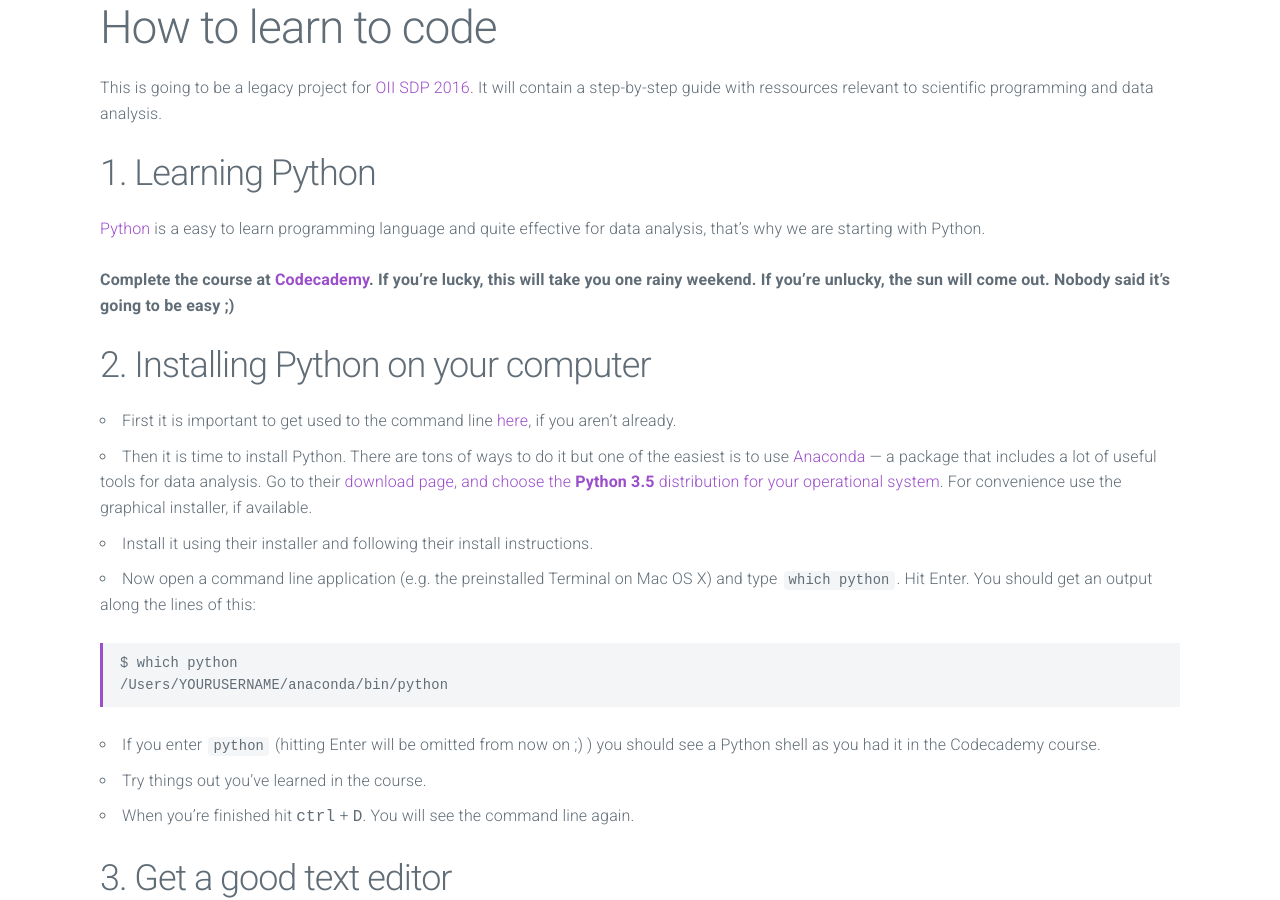
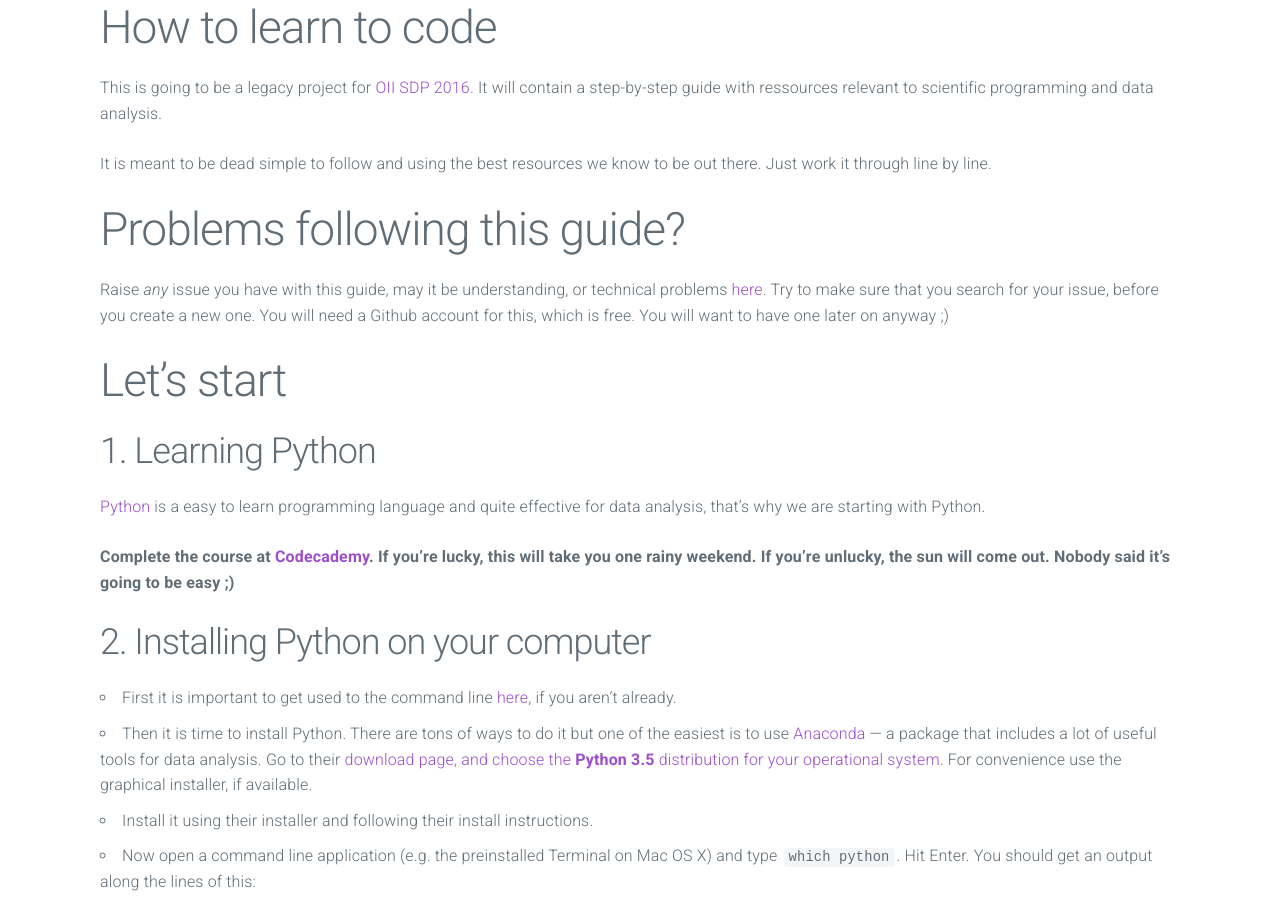
Before and after one commit to OII-SDP-2016/how-to-learn-to-code, a Jekyll site: the page built from index.md, in a window 1280 px wide and 900 px high. Built offline with Jekyll 4.4.1, drawn with Linux system fonts in a browser that asks for light colours; nearby versions of some CDN libraries.

Commit message:
add how to raise issues

```diff
--- a/index.md
+++ b/index.md
@@ -5,6 +5,14 @@ layout: default
 # How to learn to code
 
 This is going to be a legacy project for [OII SDP 2016](http://sdp.oii.ox.ac.uk). It will contain a step-by-step guide with ressources relevant to scientific programming and data analysis.
+
+It is meant to be dead simple to follow and using the best resources we know to be out there. Just work it through line by line.
+
+# Problems following this guide?
+
+Raise *any* issue you have with this guide, may it be understanding, or technical problems [here](https://github.com/OII-SDP-2016/how-to-learn-to-code/issues). Try to make sure that you search for your issue, before you create a new one. You will need a Github account for this, which is free. You will want to have one later on anyway ;)
+
+# Let's start
 
 ## 1. Learning Python
 
```
